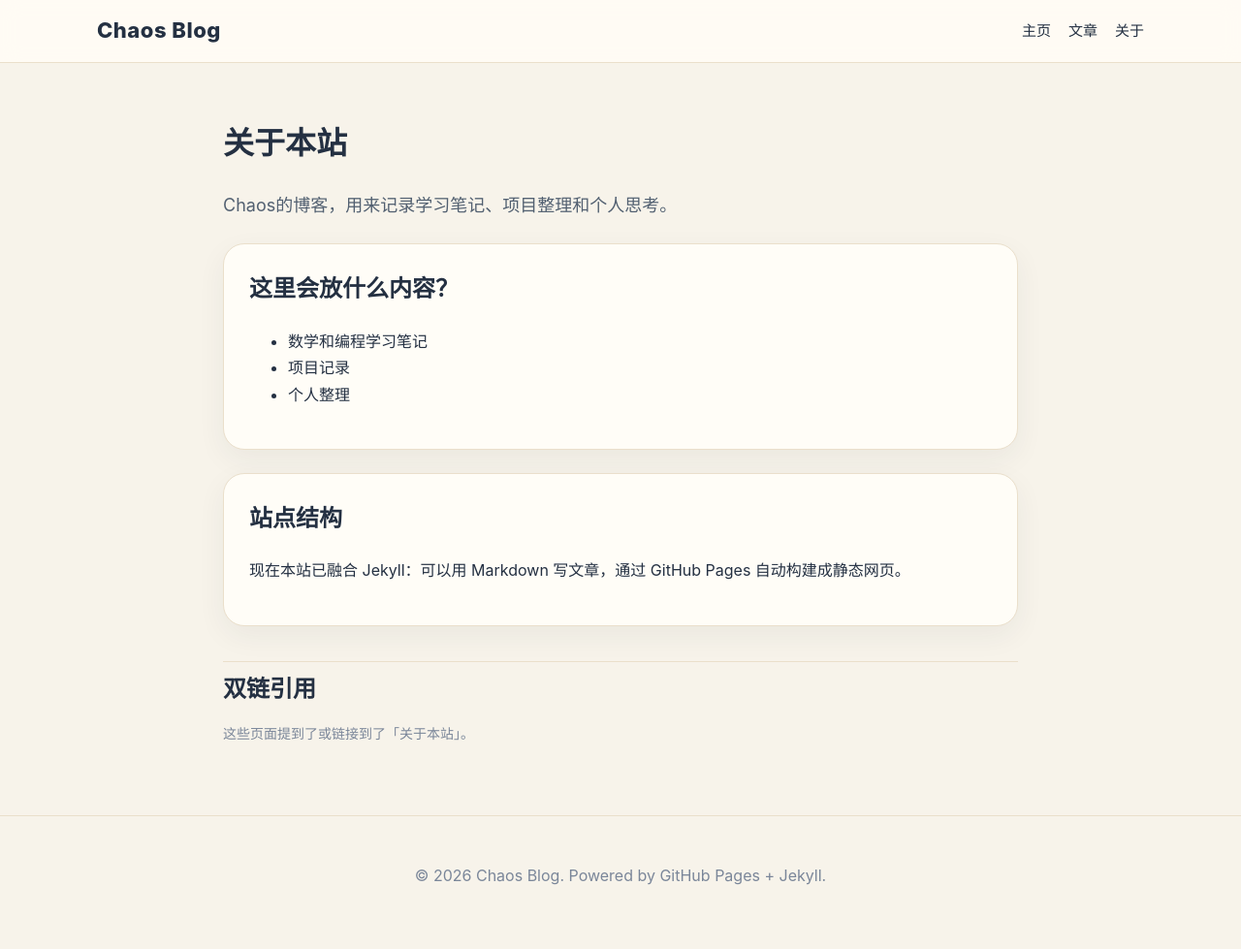
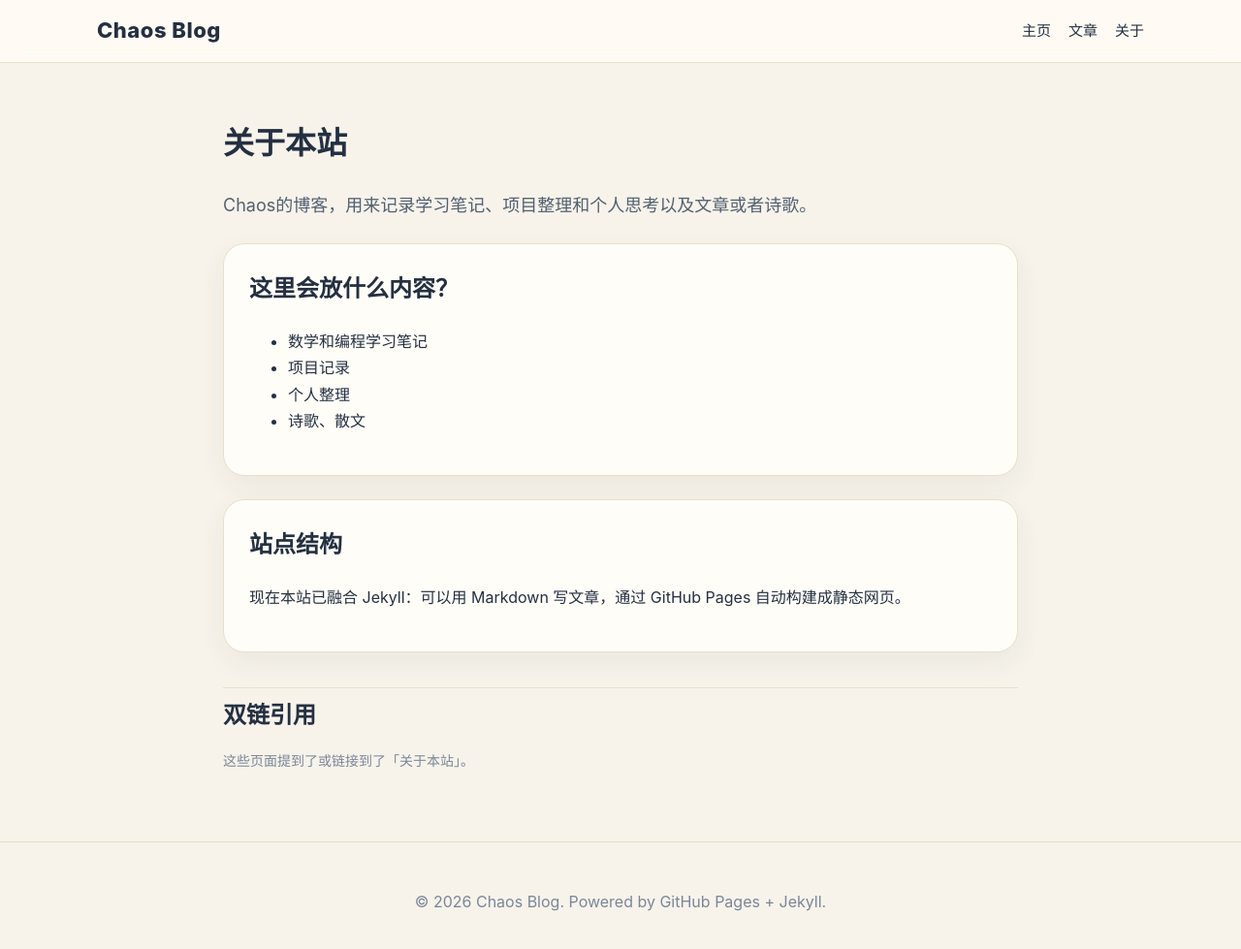
Before and after one commit to chaosjjaaa/chaos-blog, a Jekyll site: the page built from about.html, in a window 1280 px wide and 993 px high. Shown: the top 979 px of the window at 97% size. Built offline with Jekyll 4.4.1, drawn with Linux system fonts in a browser that asks for light colours.

Commit message:
Update about section to include poetry and essays

```diff
--- a/about.html
+++ b/about.html
@@ -6,7 +6,7 @@ title: 关于
 <main class="container section page-content">
   <h1>关于本站</h1>
   <p class="lead">
-    Chaos的博客，用来记录学习笔记、项目整理和个人思考。
+    Chaos的博客，用来记录学习笔记、项目整理和个人思考以及文章或者诗歌。
   </p>
 
   <div class="about-box">
@@ -15,6 +15,7 @@ title: 关于
       <li>数学和编程学习笔记</li>
       <li>项目记录</li>
       <li>个人整理</li>
+      <li>诗歌、散文</li>
     </ul>
   </div>
 
```
